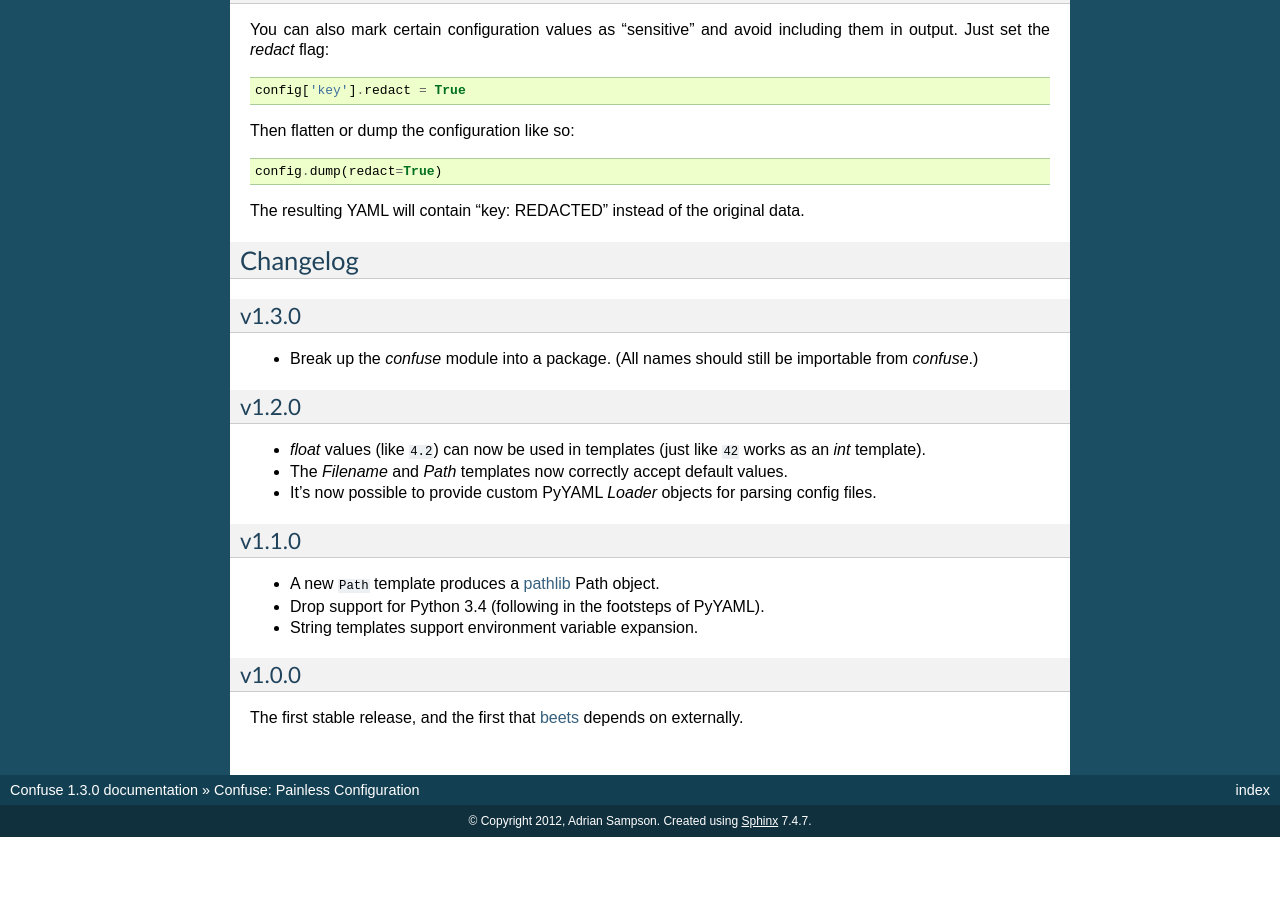
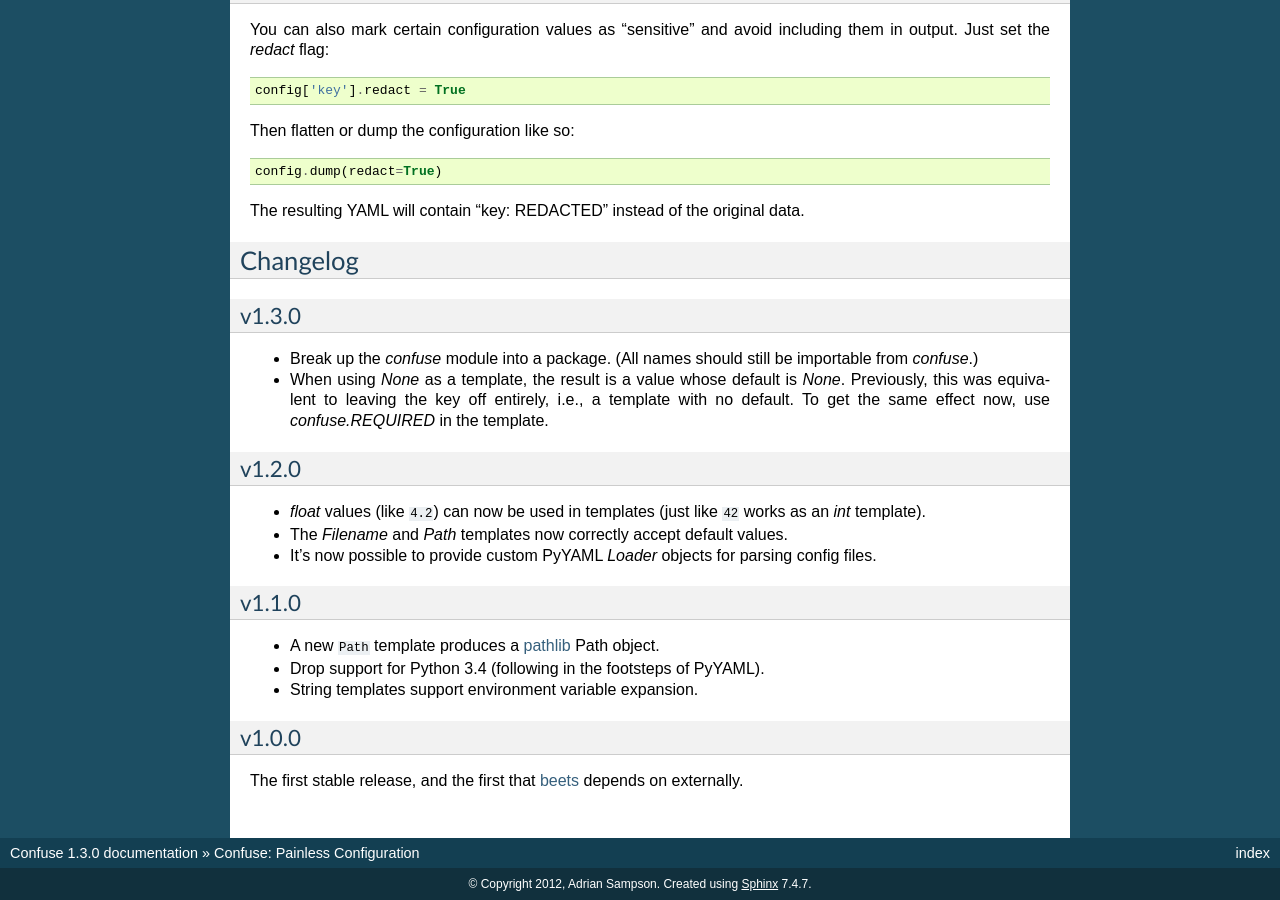
Before and after one commit to beetbox/confuse, a Sphinx documentation site: the page built from docs/index.rst, in a window 1280 px wide and 900 px high, scrolled down 5415 px. Built offline with Sphinx 7.4.7, drawn with Linux system fonts in a browser that asks for light colours; before the commit the page ends 6252 px from its top, so only the background shows below that.

Commit message:
Changelog entry for #97

```diff
--- a/docs/index.rst
+++ b/docs/index.rst
@@ -393,6 +393,10 @@ v1.3.0
 
 - Break up the `confuse` module into a package. (All names should still be
   importable from `confuse`.)
+- When using `None` as a template, the result is a value whose default is
+  `None`. Previously, this was equivalent to leaving the key off entirely,
+  i.e., a template with no default. To get the same effect now, use
+  `confuse.REQUIRED` in the template.
 
 v1.2.0
 ''''''
```
